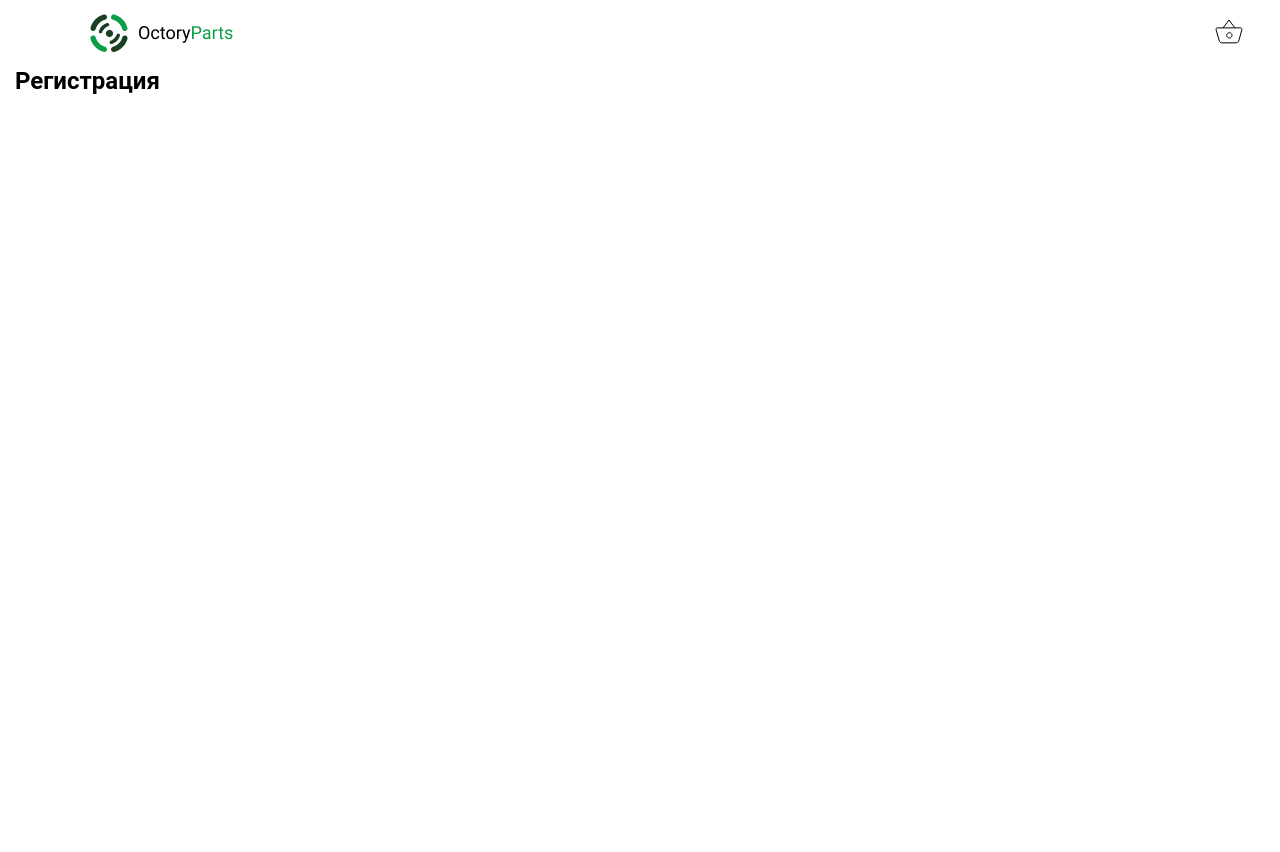
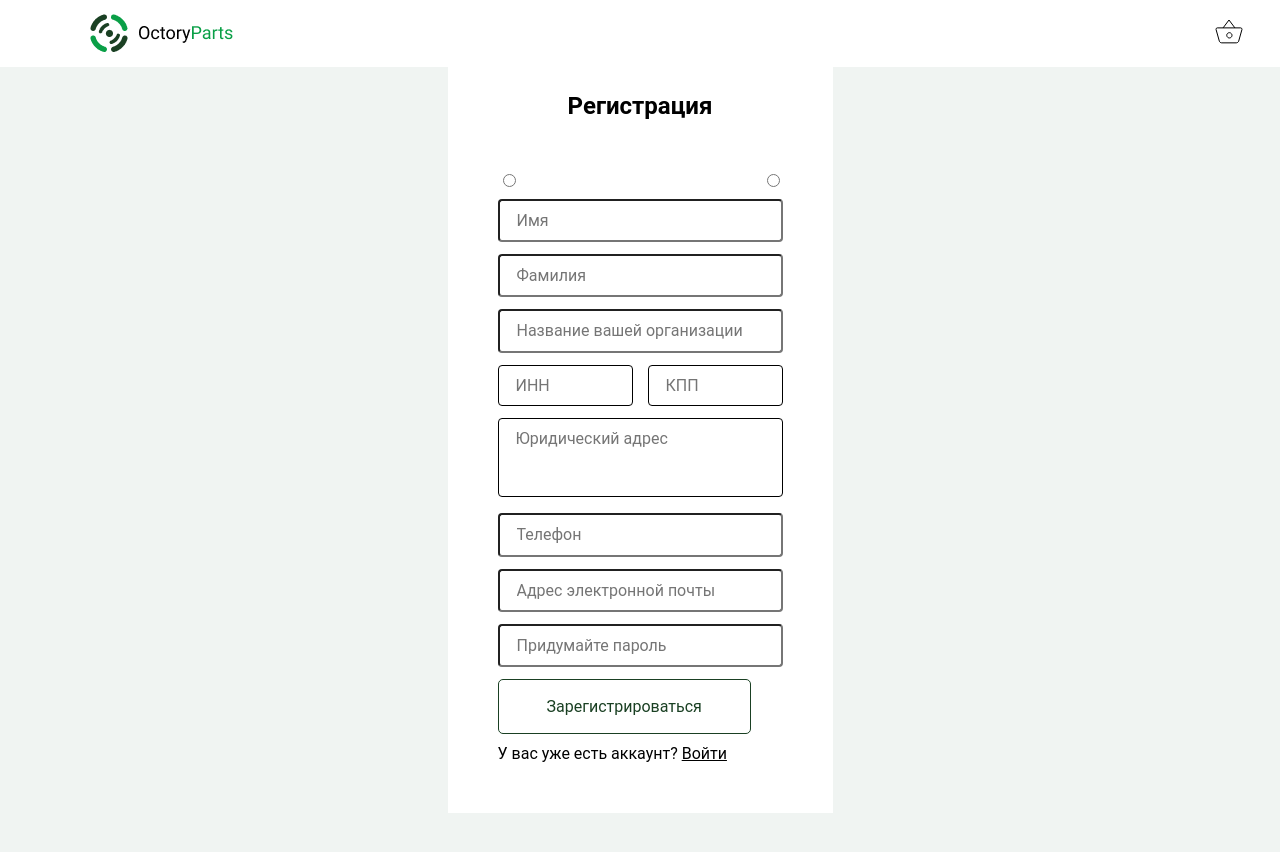
Before and after one commit to macenuw/octoryparts, a website: page app/register.html in a window 1280 px wide. Before the commit the page ends 800 px from the top, so only its background shows below. Drawn offline with Linux system fonts and the light colour scheme; files whose address does not match are found by name.

Commit message:
add all content for form

```diff
--- a/app/register.html
+++ b/app/register.html
@@ -35,11 +35,39 @@
   </header>
   <main>
     <section class="register">
-      <div class="container">
+      <div class="container ">
         <div class="register__wrapper">
            <h1 class="register__title">Регистрация</h1>
-           <form class="register-form" action="#">
-
+           <form class="register__form" action="#">
+            <div class="register__form-top__btn-inner d-flex space-between">
+              <input class="register__form-top__btn-buyer" type="radio">
+              <input class="register__form-top__btn-seller" type="radio">
+            </div>
+            <input class="register__form-input__name input-style"
+            type="text" placeholder="Имя">
+            <input class="register__form-input__last-name input-style"
+            type="text" placeholder="Фамилия">
+            <input class="register__form-input__name-org input-style"
+            type="text" placeholder="Название вашей организации">
+            <div class="register__form-min__input__inner d-flex space-between">
+              <input class="register__form-input__left input-style"
+            type="text" placeholder="ИНН">
+            <input class="register__form-input__right input-style"
+            type="text" placeholder="КПП">
+            </div>
+            <textarea class="register__form-textarea input-style" rows="3" placeholder="Юридический адрес"></textarea>
+            <input class="register__form-input__name input-style"
+            type="number" placeholder="Телефон">
+            <input class="register__form-input__last-name input-style"
+            type="text" placeholder="Адрес электронной почты">
+            <input class="register__form-input__name-org input-style"
+            type="password" placeholder="Придумайте пароль">
+            <button  class="register__form-btn button " type="submit">Зарегистрироваться</button>
+            <p class="register__form-bottom">
+              У вас уже есть аккаунт?  <a href="#" class="register__form-bottom__link">
+                Войти
+            </a>
+            </p>
            </form>
         </div>
       </div>
--- /dev/null
+++ b/app/scss/blocks/_register.scss
@@ -0,0 +1,53 @@
+.register {
+    background-color: $bg-gray;
+    min-height: 800px;
+
+    &__wrapper {
+        padding-top: 25px;
+        max-width: 385px;
+        margin: 0 auto;
+        background-color: #fff;
+    }
+    &__title {
+        text-align: center;
+    }
+    &__form{
+        padding: 50px;
+        max-width: 395px;
+        width: 100%;
+        margin: 0 auto;
+
+
+    }
+    &__form-top__btn-inner{
+       margin-bottom: 12px;
+
+    }
+    &__form-min__input__inner{
+        input{
+           max-width: 135px ;
+           border: 1px solid #000;
+        }
+    }
+    &__form-textarea{
+        border-radius: 4px;
+        resize: none;
+        border: 1px solid #000;
+    }
+    &__form-btn{
+        padding: 17px 48px;
+        display: inline-block;
+        margin-bottom: 10px;
+    }
+    &__form-bottom__link{
+        text-decoration: underline;
+        text-align: center;
+        display: inline;
+    }
+    &__form-bottom{
+        color: #000;
+        a{
+            color: inherit;
+        }
+    }
+}
--- a/app/scss/components/input-style.scss
+++ b/app/scss/components/input-style.scss
@@ -1,6 +1,11 @@
 .input-style {
-  padding: 13px 17px;
+  padding: 10px 17px;
   font-size: 16px;
+  border-radius: 4px;
+  margin-bottom: 12px;
+  width: 295px;
+  max-width: 100%;
+
 
   &:placeholder {
     font-size: 16px;
--- a/app/scss/style.scss
+++ b/app/scss/style.scss
@@ -11,3 +11,4 @@
 @import'./blocks/content.scss';
 @import'./blocks/home.scss';
 @import'./blocks/confirm.scss';
+@import'./blocks/register.scss';
```
Also changed, not shown: app/css/style.min.css.
